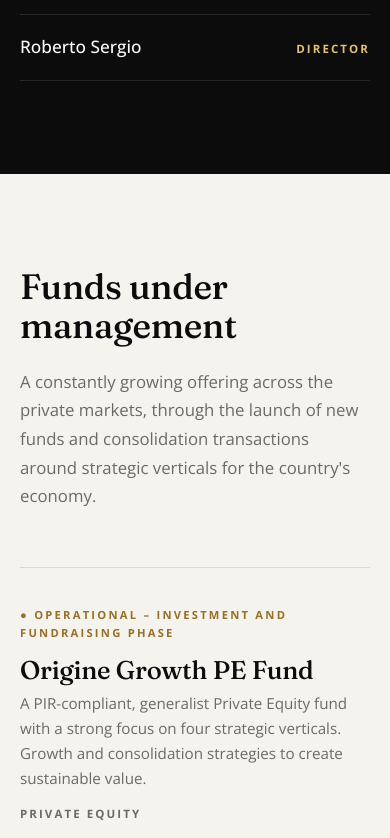
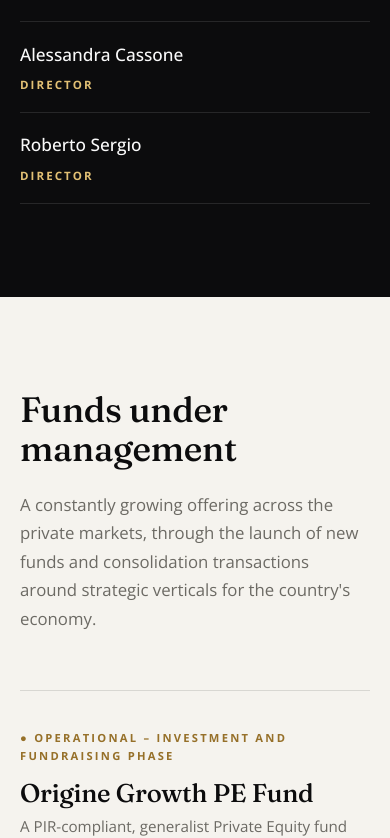
Before and after one commit to darscott98/originesgr, a Next.js app: page /en in a window 390 px wide. Shown: the part 4335-5173 px from the top of the page. Built offline with nearby package versions, Linux system fonts and the light colour scheme.

Commit message:
feat: enhance mobile styling for fund categories and board member layout

```diff
--- a/styles/globals.css
+++ b/styles/globals.css
@@ -519,7 +519,9 @@
 }
 @media(max-width:720px){
   .fund-row{grid-template-columns:1fr;gap:.8rem}
-  .fund-cat{justify-self:start;text-align:left}
+  /* render the category as a distinct pill badge once the row stacks */
+  .fund-cat{justify-self:start;text-align:left;align-self:start;display:inline-block;padding:.4rem .85rem;border:1px solid rgba(150,112,41,.35);border-radius:999px;color:var(--gold-d);background:rgba(201,161,78,.08);letter-spacing:.14em;white-space:normal}
+  .dark .fund-cat{color:var(--gold-l);border-color:rgba(226,192,116,.35);background:rgba(226,192,116,.08)}
   .approach{grid-template-columns:1fr}
   .approach .ap{border-right:0;padding:1.4rem 0 0}
   .approach .ap:last-child{padding-left:0}
@@ -534,6 +536,9 @@
   .board-head h3{white-space:normal;font-size:clamp(1.7rem,7vw,2.5rem)}
   .team-sub{flex-wrap:wrap;gap:1rem}
   .team-sub h3{white-space:normal;font-size:clamp(1.2rem,5.5vw,1.5rem)}
+  /* stack board member name + role vertically on mobile */
+  .board-item{flex-direction:column;align-items:flex-start;gap:.35rem}
+  .board-item .bm-role{white-space:normal}
 }
 @media(max-width:480px){
   .sectors,.team-grid{grid-template-columns:1fr}
```
